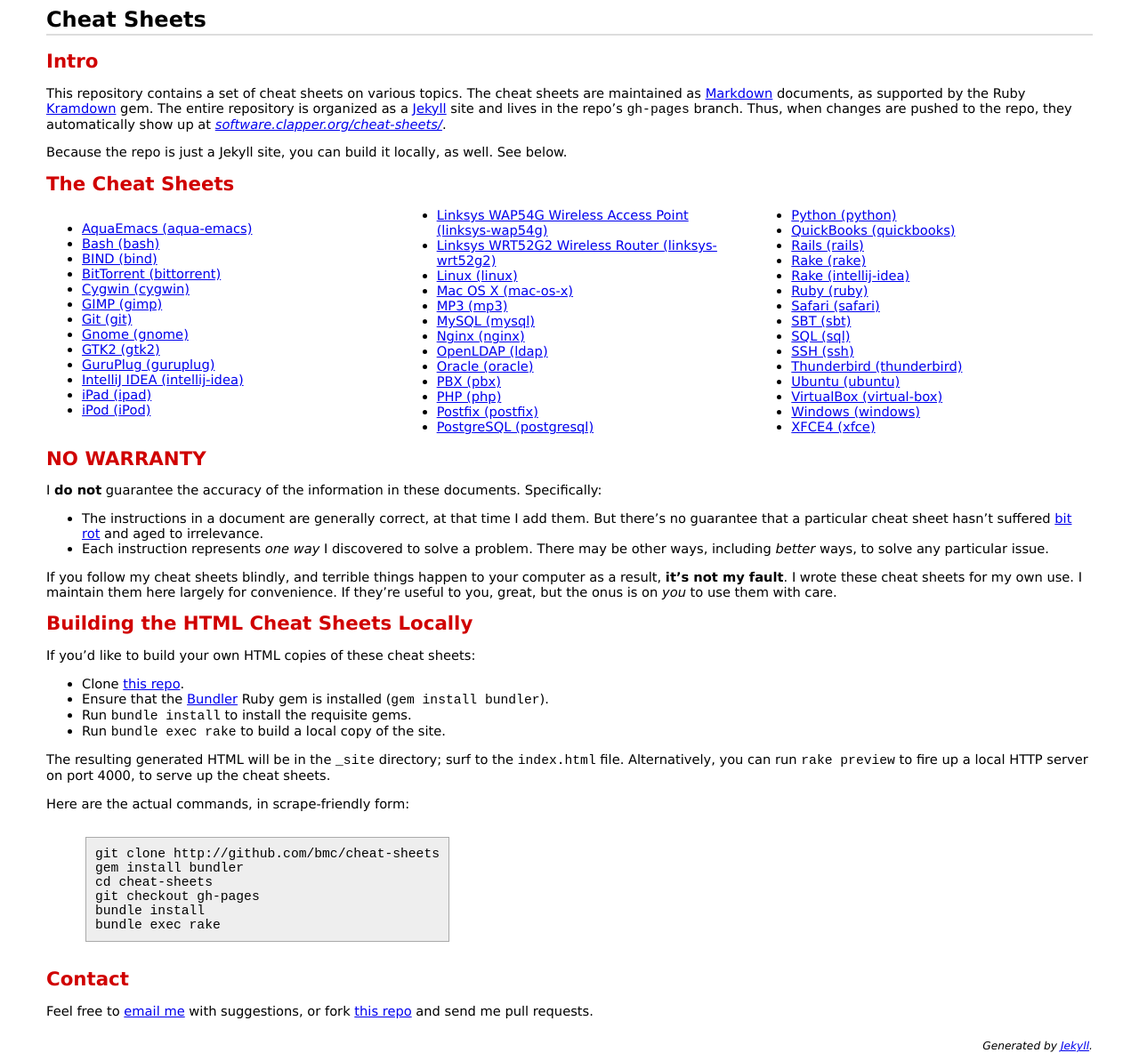
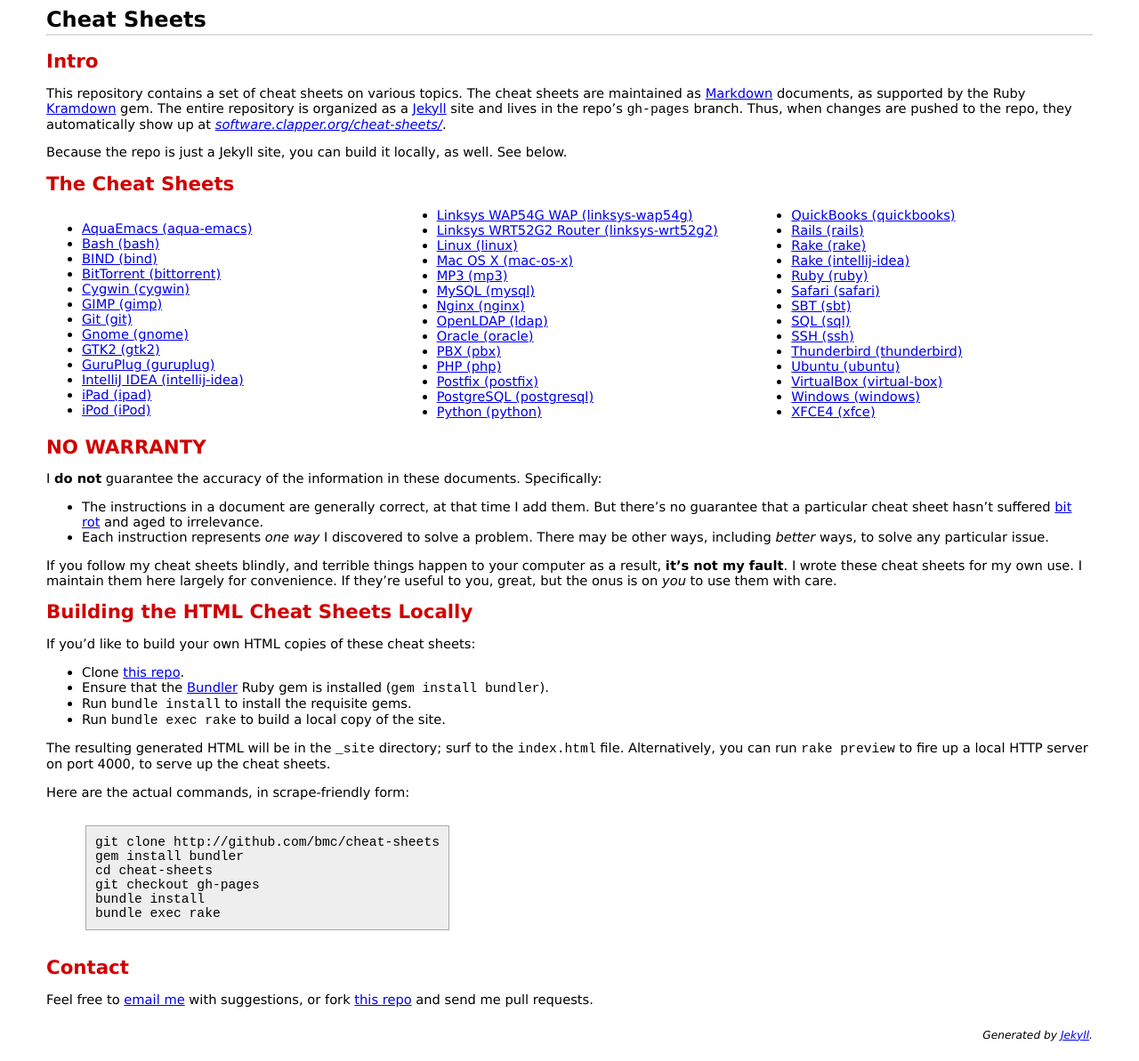
Before and after one commit to bmc/cheat-sheets, a Jekyll site: the page built from index.md, in a window 1280 px wide. Shown: the whole page at 89% size. Built offline with Jekyll 4.4.1, drawn with Linux system fonts in a browser that asks for light colours.

Commit message:
Shortened some long titles

```diff
--- a/_includes/index_partial.md
+++ b/_includes/index_partial.md
@@ -13,8 +13,8 @@
 * [IntelliJ IDEA (intellij-idea)](intellij-idea.html)
 * [iPad (ipad)](ipad.html)
 * [iPod (iPod)](iPod.html)
-* [Linksys WAP54G Wireless Access Point (linksys-wap54g)](linksys-wap54g.html)
-* [Linksys WRT52G2 Wireless Router (linksys-wrt52g2)](linksys-wrt52g2.html)
+* [Linksys WAP54G WAP (linksys-wap54g)](linksys-wap54g.html)
+* [Linksys WRT52G2 Router (linksys-wrt52g2)](linksys-wrt52g2.html)
 * [Linux (linux)](linux.html)
 * [Mac OS X (mac-os-x)](mac-os-x.html)
 * [MP3 (mp3)](mp3.html)
```
